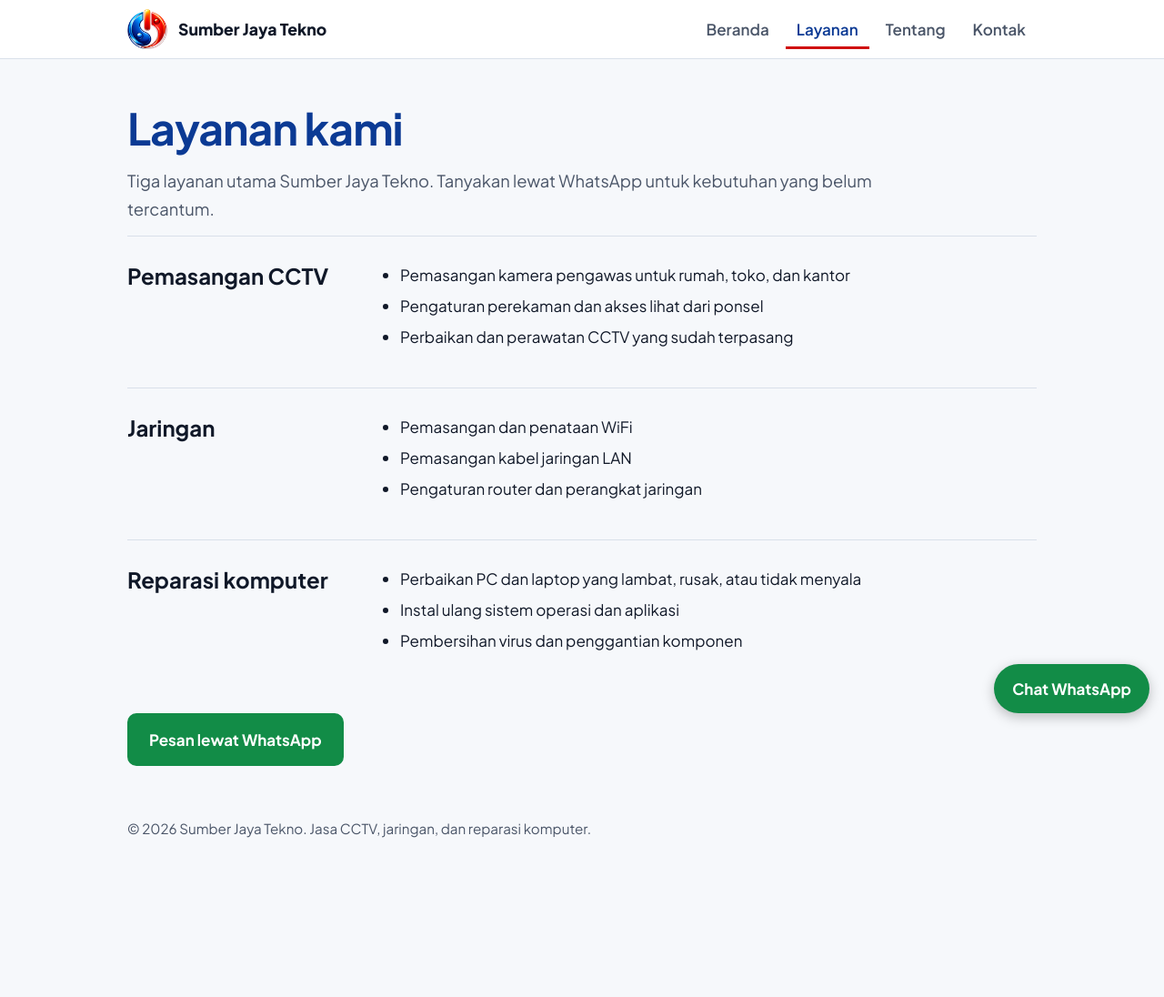
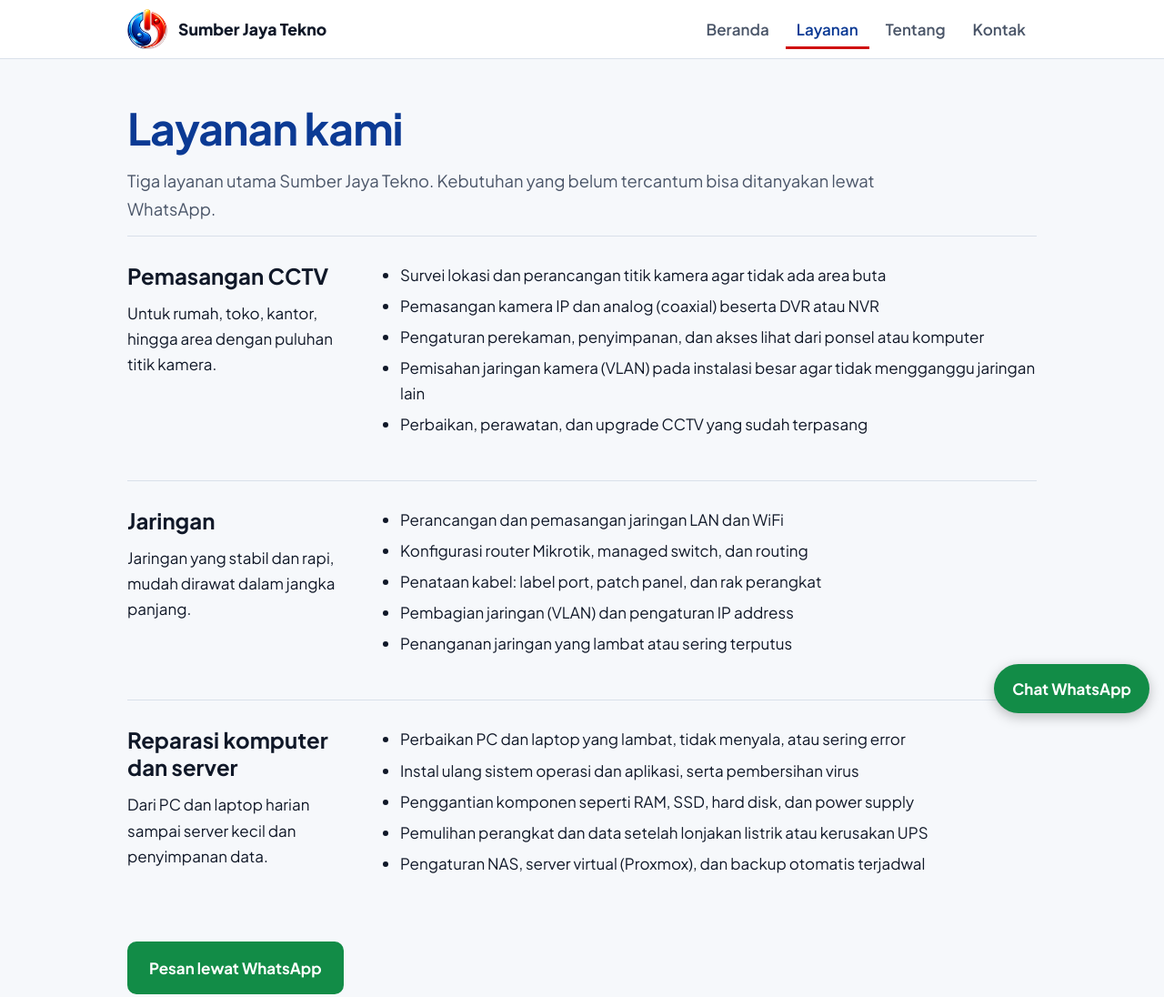
Before and after one commit to sumberjayatekno/sumberjayatekno.github.io, a plain HTML site: page layanan.html in a window 1280 px wide. Shown: the top 1096 px of the page at 91% size. Before the commit the page ends 1020 px from the top, so only its background shows below. Drawn offline with Linux system fonts and the light colour scheme.

Commit message:
Isi nomor WA dan detail layanan serta profil usaha

```diff
--- a/layanan.html
+++ b/layanan.html
@@ -4,7 +4,7 @@
 <meta charset="utf-8">
 <meta name="viewport" content="width=device-width, initial-scale=1">
 <title>Layanan – Sumber Jaya Tekno</title>
-<meta name="description" content="Layanan Sumber Jaya Tekno: pemasangan CCTV, pemasangan jaringan, dan reparasi komputer.">
+<meta name="description" content="Layanan Sumber Jaya Tekno: pemasangan CCTV, instalasi jaringan LAN dan WiFi, serta reparasi komputer dan server.">
 <link rel="icon" type="image/png" href="favicon.png">
 <link rel="preconnect" href="https://fonts.googleapis.com"><link rel="preconnect" href="https://fonts.gstatic.com" crossorigin>
 <link href="https://fonts.googleapis.com/css2?family=Plus+Jakarta+Sans:wght@400;600;700;800&display=swap" rel="stylesheet">
@@ -18,29 +18,41 @@
 <main>
 <div class="page"><div class="wrap">
 <h1>Layanan kami</h1>
-<p class="lead">Tiga layanan utama Sumber Jaya Tekno. Tanyakan lewat WhatsApp untuk kebutuhan yang belum tercantum.</p>
+<p class="lead">Tiga layanan utama Sumber Jaya Tekno. Kebutuhan yang belum tercantum bisa ditanyakan lewat WhatsApp.</p>
 <div class="svc">
-<h2>Pemasangan CCTV</h2>
-<div>
-<ul class="dot"><li>Pemasangan kamera pengawas untuk rumah, toko, dan kantor</li><li>Pengaturan perekaman dan akses lihat dari ponsel</li><li>Perbaikan dan perawatan CCTV yang sudah terpasang</li></ul>
-</div>
+<div><h2>Pemasangan CCTV</h2><p>Untuk rumah, toko, kantor, hingga area dengan puluhan titik kamera.</p></div>
+<ul class="dot">
+<li>Survei lokasi dan perancangan titik kamera agar tidak ada area buta</li>
+<li>Pemasangan kamera IP dan analog (coaxial) beserta DVR atau NVR</li>
+<li>Pengaturan perekaman, penyimpanan, dan akses lihat dari ponsel atau komputer</li>
+<li>Pemisahan jaringan kamera (VLAN) pada instalasi besar agar tidak mengganggu jaringan lain</li>
+<li>Perbaikan, perawatan, dan upgrade CCTV yang sudah terpasang</li>
+</ul>
 </div>
 <div class="svc">
-<h2>Jaringan</h2>
-<div>
-<ul class="dot"><li>Pemasangan dan penataan WiFi</li><li>Pemasangan kabel jaringan LAN</li><li>Pengaturan router dan perangkat jaringan</li></ul>
-</div>
+<div><h2>Jaringan</h2><p>Jaringan yang stabil dan rapi, mudah dirawat dalam jangka panjang.</p></div>
+<ul class="dot">
+<li>Perancangan dan pemasangan jaringan LAN dan WiFi</li>
+<li>Konfigurasi router Mikrotik, managed switch, dan routing</li>
+<li>Penataan kabel: label port, patch panel, dan rak perangkat</li>
+<li>Pembagian jaringan (VLAN) dan pengaturan IP address</li>
+<li>Penanganan jaringan yang lambat atau sering terputus</li>
+</ul>
 </div>
 <div class="svc">
-<h2>Reparasi komputer</h2>
-<div>
-<ul class="dot"><li>Perbaikan PC dan laptop yang lambat, rusak, atau tidak menyala</li><li>Instal ulang sistem operasi dan aplikasi</li><li>Pembersihan virus dan penggantian komponen</li></ul>
+<div><h2>Reparasi komputer dan server</h2><p>Dari PC dan laptop harian sampai server kecil dan penyimpanan data.</p></div>
+<ul class="dot">
+<li>Perbaikan PC dan laptop yang lambat, tidak menyala, atau sering error</li>
+<li>Instal ulang sistem operasi dan aplikasi, serta pembersihan virus</li>
+<li>Penggantian komponen seperti RAM, SSD, hard disk, dan power supply</li>
+<li>Pemulihan perangkat dan data setelah lonjakan listrik atau kerusakan UPS</li>
+<li>Pengaturan NAS, server virtual (Proxmox), dan backup otomatis terjadwal</li>
+</ul>
 </div>
-</div>
-<div class="btns"><a class="btn wa" href="https://wa.me/NOMOR_WA?text=Halo%20Sumber%20Jaya%20Tekno%2C%20saya%20ingin%20memesan%20layanan.">Pesan lewat WhatsApp</a></div>
+<div class="btns"><a class="btn wa" href="https://wa.me/6285711471040?text=Halo%20Sumber%20Jaya%20Tekno%2C%20saya%20ingin%20memesan%20layanan.">Pesan lewat WhatsApp</a></div>
 </div></div>
 </main>
 <footer><div class="wrap">© 2026 Sumber Jaya Tekno. Jasa CCTV, jaringan, dan reparasi komputer.</div></footer>
-<a class="fab" href="https://wa.me/NOMOR_WA?text=Halo%20Sumber%20Jaya%20Tekno%2C%20saya%20ingin%20bertanya%20tentang%20layanan%20Anda." aria-label="Chat WhatsApp dengan Sumber Jaya Tekno">Chat WhatsApp</a>
+<a class="fab" href="https://wa.me/6285711471040?text=Halo%20Sumber%20Jaya%20Tekno%2C%20saya%20ingin%20bertanya%20tentang%20layanan%20Anda." aria-label="Chat WhatsApp dengan Sumber Jaya Tekno">Chat WhatsApp</a>
 </body>
 </html>
```
Also changed, not shown: index.html (+4 -3 lines), kontak.html (+3 -3 lines), tentang.html (+23 -6 lines).
